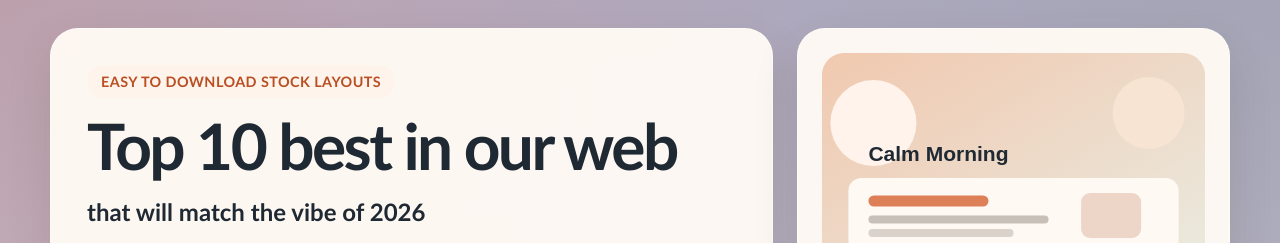
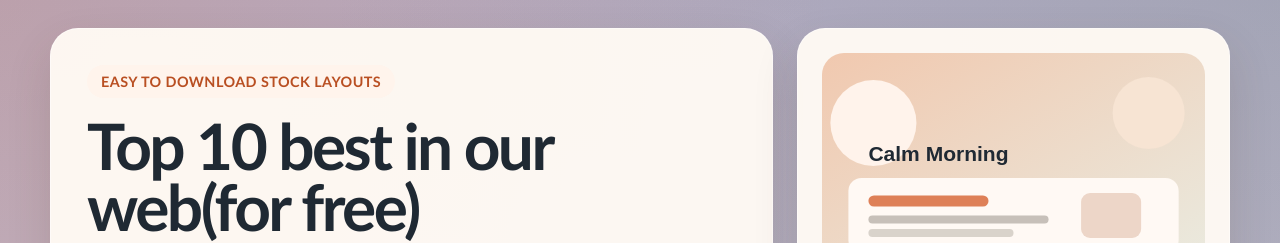
Before and after one commit to harshilshakya-stack/10-top, a plain HTML site: page index.html in a window 1280 px wide. Shown: the top 243 px of the page. Drawn offline with Linux system fonts and the light colour scheme.

Commit message:
remove  animation

```diff
--- a/index.html
+++ b/index.html
@@ -1,12 +1,11 @@
 <!doctype html>
-  <html lang="en">
+<html lang="en">
   <head>
     <meta charset="UTF-8" />
     <meta name="viewport" content="width=device-width, initial-scale=1.0" />
     <title>Everyday Stock Image App</title>
     <style>
       :root {
-        -o-animation: alternate;
         --bg: #f6efe5;
         --panel: rgba(255, 250, 244, 0.96);
         --card: #fffdf9;
@@ -421,7 +420,7 @@
       <section class="hero">
         <div class="hero-copy">
           <div class="eyebrow">easy to download stock layouts</div>
-          <h1>Top 10 best in our web</h1>
+          <h1>Top 10 best in our web(for free)</h1>
           <h2>that will match the vibe of 2026</h2>
           <p>
             Welcome to our website,
@@ -501,7 +500,7 @@
       }
 
       const imageData = [
-        {
+     {
           title: "Morning Pour Over",
           category: "food",
           author: "Nate Brown-(australian)",
```
Also changed, not shown: README.md (deleted).
